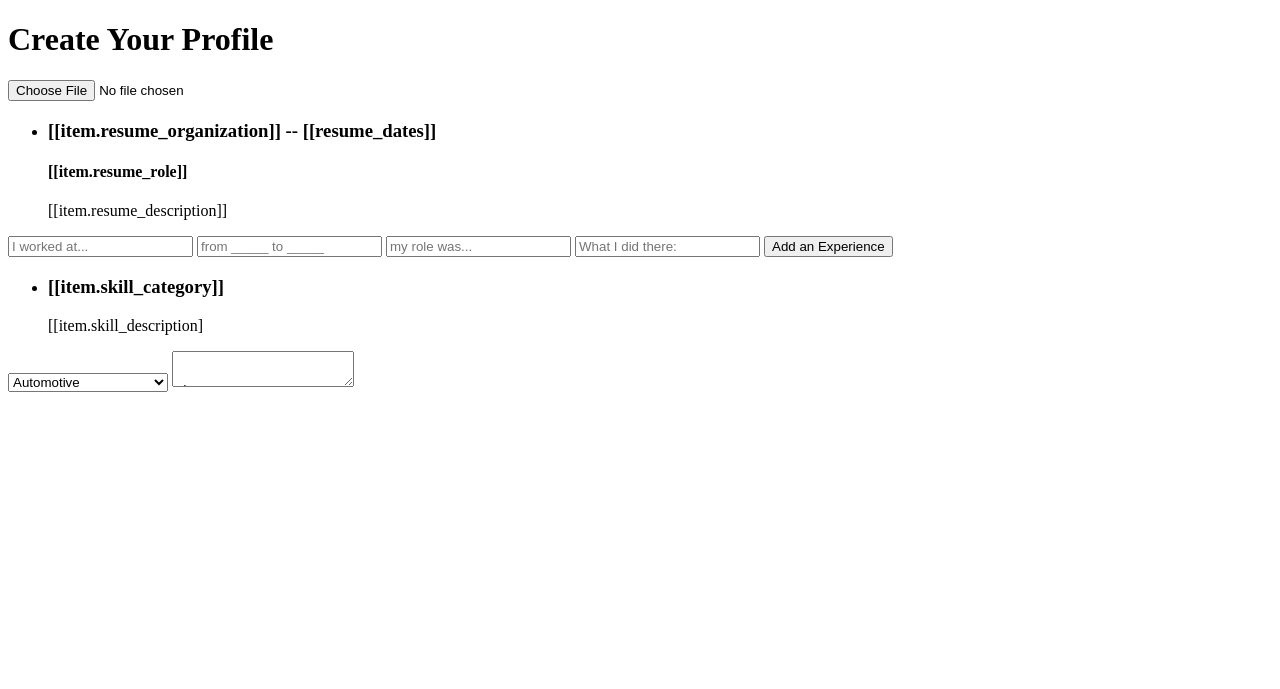
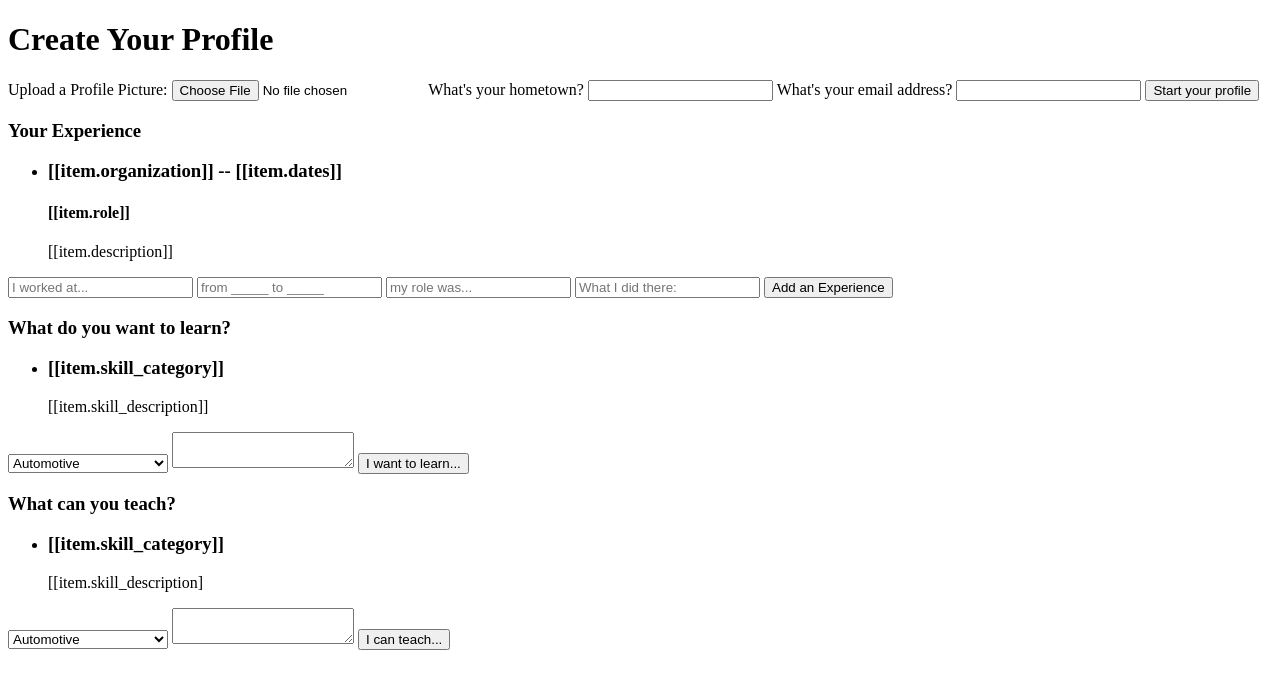
Before and after one commit to WillowGardener/Cascadia-Skill-Swap, a Django app: page /user/create_profile/ in a window 1280 px wide. Shown: the top 689 px of the page. Run offline with Django 3.2, Linux system fonts and the light colour scheme.

Commit message:
backing up to work on laptop

```diff
--- a/templates/create_profile.html
+++ b/templates/create_profile.html
@@ -3,43 +3,53 @@
 {% block content %}
     <h1>Create Your Profile</h1>
     <div id="app">
-        <div id="pic">
+        <div id="profile">
 
-            <input type="file" accept="image/*" @change="uplaodImage">
+            <label for="upload-pic">Upload a Profile Picture:</label>
+            <input type="file" accept="image/*" @change="uplaodImage" id="upload-pic" v-model="newProfile.picture">
+
+            <label for="hometown">What's your hometown?</label>
+            <input type="text" v-model="newProfile.hometown">
+
+            <label for="email">What's your email address?</label>
+            <input type="text" v-model=newProfile.email">
+
+            <button @click="newProfile">Start your profile</button>
 
         </div>
 
         <div id="experience">
+            <h3>Your Experience</h3>
             <ul>
-                <li v-for="item in experience_list">
-                    <h3>[[item.resume_organization]] -- [[resume_dates]]</h3>
-                    <h4>[[item.resume_role]]</h4>
-                    <p>[[item.resume_description]]</p>
+                <li v-for="item in experiences">
+                    <h3>[[item.organization]] -- [[item.dates]]</h3>
+                    <h4>[[item.role]]</h4>
+                    <p>[[item.description]]</p>
                 </li>
             </ul>
             <div id="add-experience">
-                <input type="text" v-model="new_experience.resume_organization" placeholder="I worked at...">
-                <input type="text" v-model="new_experience.resume_dates" placeholder="from _____ to _____">
-                <input type="text" v-model="new_experience.resume_role" placeholder="my role was...">
-                <input type="text" v-model="new_experience.resume_description" placeholder="What I did there:">
-                <button @click="addExperience">Add an Experience</button>
+                <input type="text" v-model="newExperience.organization" placeholder="I worked at...">
+                <input type="text" v-model="newExperience.dates" placeholder="from _____ to _____">
+                <input type="text" v-model="newExperience.role" placeholder="my role was...">
+                <input type="text" v-model="newExperience.description" placeholder="What I did there:">
+                <button @click="newExperience">Add an Experience</button>
             </div>
 
         </div>
 
         <div id="skills">
-
+            <h3>What do you want to learn?</h3>
             <div id="to-learn">
 
                 <ul>
-                    <li v-for="item in learn_skill_list">
+                    <li v-for="item in learn_skills">
                         <h3>[[item.skill_category]]</h3>
-                        <p>[[item.skill_description]</p>
+                        <p>[[item.skill_description]]</p>
                     </li>
                 </ul>
 
-                <div id="add-skill">
-                    <select v-model="new_learn_skill.skill_category" id="skill-category">
+                <div id="new-skill">
+                    <select v-model="newLearnSkill.skill_category" id="skill-category">
                         <option value="automotive">Automotive</option>
                         <option value="arts">Arts/Entertainment</option>
                         <option value="carpentry">Carpentry</option>
@@ -57,25 +67,25 @@
                         <option value="writing">Writing</option>
                     </select>
 
-                    <textarea id="skill-description" v-model="new_learn_skill.skill_description">
+                    <textarea id="skill-description" v-model="newLearnSkill.skill_description"></textarea>
 
-                    <button @click="addLearnSkill">I want to learn...</button>
+                    <button @click="newLearnSkill">I want to learn...</button>
 
                 </div>
 
             </div>
 
             <div id="to-teach">
-
+                <h3>What can you teach?</h3>
                 <ul>
-                    <li v-for="item in teach_skill_list">
+                    <li v-for="item in teach_skills">
                         <h3>[[item.skill_category]]</h3>
                         <p>[[item.skill_description]</p>
                     </li>
                 </ul>
 
-                <div id="add-skill">
-                    <select v-model="new_teach_skill.skill_category" name="skill-category">
+                <div id="new-skill">
+                    <select v-model="newTeachSkill.skill_category" name="skill-category">
                         <option value="automotive">Automotive</option>
                         <option value="arts">Arts/Entertainment</option>
                         <option value="carpentry">Carpentry</option>
@@ -93,9 +103,9 @@
                         <option value="writing">Writing</option>
                     </select>
 
-                    <textarea id="skill-description" v-model="new_teach_skill.skill_description">
+                    <textarea id="skill-description" v-model="newTeachSkill.skill_description"></textarea>
 
-                    <button @click="addTeachSkill">I can teach...</button>
+                    <button @click="newTeachSkill">I can teach...</button>
 
                 </div>
             </div>
@@ -109,9 +119,16 @@
             el: '#app',
             delimiters: ['[[',']]']
             data: {
+                profile: null,
                 learn_skills: [],
                 teach_skills: [],
                 experiences: [],
+                forum_posts: [],
+                newProfile: {
+                    hometown: "",
+                    picture: null,
+                    email: "",
+                },
                 newLearnSkill: {
                     skill_category: "",
                     skill_description: "",
@@ -129,6 +146,14 @@
 
             },
             methods: {
+                loadProfile: function() {
+                    axios({
+                        method: 'get',
+                        url: '/api/v1/userprofile',
+                    }).then(response=> {
+                        this.profile = response.data
+                    })
+                },
                 loadLearnSkills: function() {
                     axios({
                         method: 'get',
@@ -153,7 +178,23 @@
                         this.experiences = response.data
                     })
                 },
-                createLearnSkill: function() {
+                loadForumPosts: function() {
+                    axios({
+                        method: 'get',
+                        url: '/api/v1/forumposts',
+                    }).then(response=> {
+                        this.forum_posts = response.data
+                    })
+                },
+                newProfile: function() {
+                    axios({
+                        method: 'post',
+                        url: '/api/v1/userprofiles',
+                    }).then(response=> {
+                        this.LoadProfile()
+                    })
+                }
+                newLearnSkill: function() {
                     axios({
                         method: 'post',
                         url: '/api/v1/learnskills',
@@ -162,7 +203,7 @@
                         this.loadLearnSkills()
                     })
                 },
-                createTeachSkill: function() {
+                newTeachSkill: function() {
                     axios({
                         method: 'post',
                         url: '/api/v1/teachskills',
@@ -171,7 +212,7 @@
                         this.loadTeachSkills()
                     })
                 },
-                createExperience: function() {
+                newExperience: function() {
                     axios({
                         method: 'post',
                         url: '/api/v1/experiences',
```
